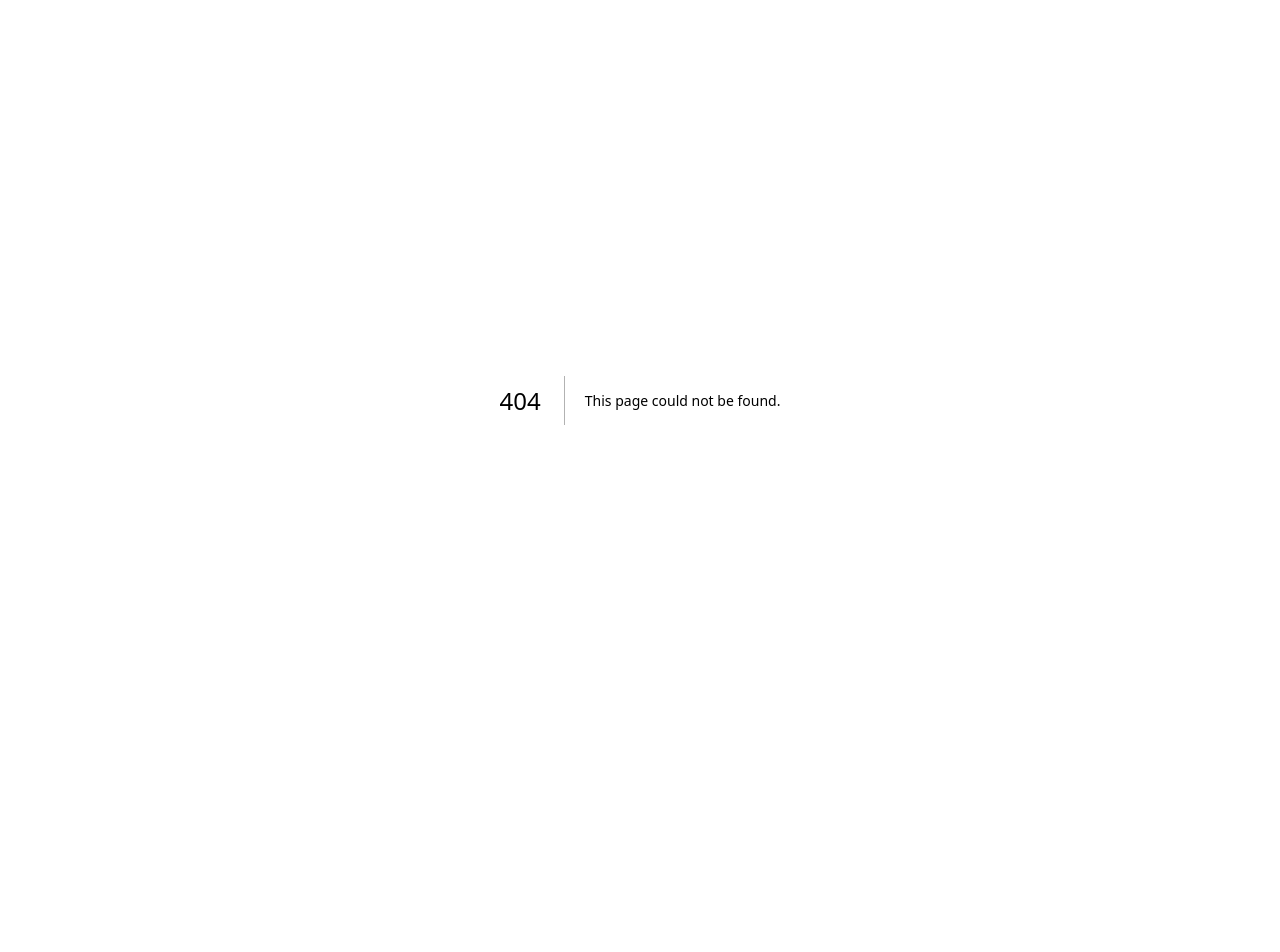
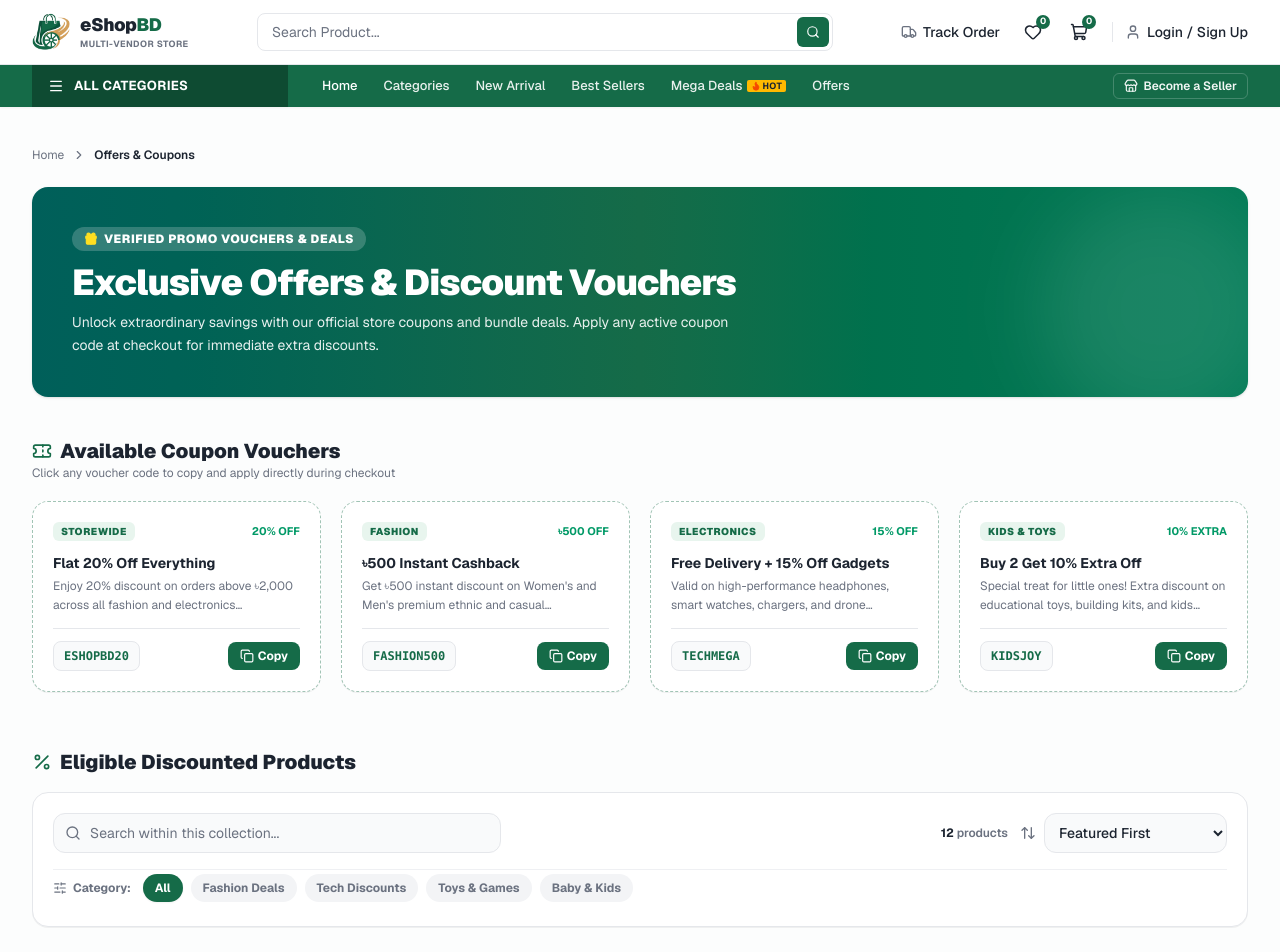
Before and after one commit to Asmual/eShopBD, a Next.js app: page /offers in a window 1280 px wide. Before the commit this address had no page. Shown: the top 952 px of the page. Before the commit the page ends 800 px from the top, so only its background shows below. Built offline with nearby package versions, Linux system fonts and the light colour scheme.

Commit message:
Implement Offers & Coupons storefront page with copyable voucher codes and promo catalog

```diff
--- /dev/null
+++ b/src/app/(storefront)/offers/page.tsx
@@ -0,0 +1,221 @@
+"use client";
+
+import React, { useState, useMemo } from "react";
+import Link from "next/link";
+import { Tag, ChevronRight, Copy, Check, Ticket, Gift, Percent } from "lucide-react";
+import toast from "react-hot-toast";
+import ProductCard from "@/features/products/components/ProductCard";
+import ProductFilterBar from "@/features/products/components/ProductFilterBar";
+import EmptyState from "@/components/common/EmptyState";
+import { ALL_PRODUCTS, COUPON_OFFERS } from "@/data/products";
+
+const OFFERS_CATEGORIES = [
+  { id: "women", name: "Fashion Deals" },
+  { id: "electronics", name: "Tech Discounts" },
+  { id: "toys-games", name: "Toys & Games" },
+  { id: "kids", name: "Baby & Kids" },
+];
+
+export default function OffersPage() {
+  const [copiedCode, setCopiedCode] = useState<string | null>(null);
+  const [selectedCategory, setSelectedCategory] = useState("all");
+  const [sortBy, setSortBy] = useState("featured");
+  const [searchQuery, setSearchQuery] = useState("");
+
+  const handleCopyCode = (code: string) => {
+    navigator.clipboard.writeText(code);
+    setCopiedCode(code);
+    toast.success(`Coupon code ${code} copied to clipboard!`);
+    setTimeout(() => setCopiedCode(null), 2500);
+  };
+
+  const offerProducts = useMemo(() => {
+    let result = ALL_PRODUCTS.filter((p) => p.discountPercent > 0);
+
+    if (selectedCategory !== "all") {
+      result = result.filter((p) => p.category === selectedCategory);
+    }
+
+    if (searchQuery.trim()) {
+      const q = searchQuery.toLowerCase();
+      result = result.filter(
+        (p) =>
+          p.name.toLowerCase().includes(q) ||
+          p.categoryName.toLowerCase().includes(q)
+      );
+    }
+
+    switch (sortBy) {
+      case "price-low":
+        result.sort((a, b) => a.price - b.price);
+        break;
+      case "price-high":
+        result.sort((a, b) => b.price - a.price);
+        break;
+      case "rating":
+        result.sort((a, b) => b.rating - a.rating);
+        break;
+      case "popular":
+        result.sort((a, b) => b.soldCount - a.soldCount);
+        break;
+      case "featured":
+      default:
+        result.sort((a, b) => b.discountPercent - a.discountPercent);
+        break;
+    }
+
+    return result;
+  }, [selectedCategory, searchQuery, sortBy]);
+
+  return (
+    <div className="w-full bg-brand-surface/40 min-h-screen py-6 sm:py-10">
+      <div className="max-w-7xl mx-auto px-4 sm:px-6 lg:px-8">
+        {/* Breadcrumb Navigation */}
+        <nav
+          aria-label="Breadcrumb"
+          className="flex items-center gap-2 text-xs text-text-muted mb-4 sm:mb-6"
+        >
+          <Link href="/" className="hover:text-brand transition-colors">
+            Home
+          </Link>
+          <ChevronRight className="w-3.5 h-3.5" />
+          <span className="text-text-main font-semibold">Offers & Coupons</span>
+        </nav>
+
+        {/* Hero Header Banner */}
+        <div className="bg-gradient-to-r from-teal-800 via-brand to-emerald-700 rounded-2xl p-6 sm:p-10 text-white mb-8 sm:mb-10 shadow-sm relative overflow-hidden">
+          <div className="relative z-10 max-w-2xl">
+            <div className="inline-flex items-center gap-1.5 px-3 py-1 rounded-full bg-white/20 text-white text-xs font-black uppercase tracking-wider mb-3 backdrop-blur-xs">
+              <Gift className="w-3.5 h-3.5 fill-current text-yellow-300" />
+              <span>Verified Promo Vouchers & Deals</span>
+            </div>
+            <h1 className="text-2xl sm:text-4xl font-black tracking-tight">
+              Exclusive Offers & Discount Vouchers
+            </h1>
+            <p className="mt-2 text-xs sm:text-sm text-white/90 leading-relaxed">
+              Unlock extraordinary savings with our official store coupons and bundle deals. Apply any active coupon code at checkout for immediate extra discounts.
+            </p>
+          </div>
+          <div className="absolute -right-8 -bottom-8 w-60 h-60 bg-white/10 rounded-full blur-2xl pointer-events-none" />
+        </div>
+
+        {/* Interactive Coupon Vouchers Showcase */}
+        <div className="mb-10 sm:mb-14">
+          <div className="flex items-center justify-between mb-5">
+            <div>
+              <h2 className="text-lg sm:text-xl font-black text-text-main flex items-center gap-2">
+                <Ticket className="w-5 h-5 text-brand" />
+                <span>Available Coupon Vouchers</span>
+              </h2>
+              <p className="text-xs text-text-muted">
+                Click any voucher code to copy and apply directly during checkout
+              </p>
+            </div>
+          </div>
+
+          <div className="grid grid-cols-1 sm:grid-cols-2 lg:grid-cols-4 gap-4 sm:gap-5">
+            {COUPON_OFFERS.map((coupon) => {
+              const isCopied = copiedCode === coupon.code;
+              return (
+                <div
+                  key={coupon.id}
+                  className="relative bg-white rounded-2xl border border-dashed border-brand/40 p-4 sm:p-5 shadow-2xs hover:shadow-md transition-all flex flex-col justify-between"
+                >
+                  {/* Top Badge */}
+                  <div className="flex items-center justify-between mb-3">
+                    <span className="px-2 py-0.5 rounded-md bg-brand-light text-brand text-[10px] font-black uppercase tracking-wider">
+                      {coupon.tag}
+                    </span>
+                    <span className="text-[11px] font-bold text-emerald-600">
+                      {coupon.discount}
+                    </span>
+                  </div>
+
+                  {/* Title & Desc */}
+                  <div>
+                    <h3 className="text-sm font-bold text-text-main mb-1">
+                      {coupon.title}
+                    </h3>
+                    <p className="text-xs text-text-muted leading-relaxed line-clamp-2 mb-3">
+                      {coupon.description}
+                    </p>
+                  </div>
+
+                  {/* Coupon Code Pill & Copy Button */}
+                  <div className="pt-3 border-t border-border-light flex items-center justify-between">
+                    <div className="font-mono text-xs font-black text-brand bg-gray-50 px-2.5 py-1.5 rounded-lg border border-border-light select-all">
+                      {coupon.code}
+                    </div>
+
+                    <button
+                      type="button"
+                      onClick={() => handleCopyCode(coupon.code)}
+                      className={`inline-flex items-center gap-1 px-3 py-1.5 rounded-lg text-xs font-bold transition-all cursor-pointer ${
+                        isCopied
+                          ? "bg-emerald-600 text-white"
+                          : "bg-brand hover:bg-brand-hover text-white active:scale-98"
+                      }`}
+                    >
+                      {isCopied ? (
+                        <>
+                          <Check className="w-3.5 h-3.5" />
+                          <span>Copied</span>
+                        </>
+                      ) : (
+                        <>
+                          <Copy className="w-3.5 h-3.5" />
+                          <span>Copy</span>
+                        </>
+                      )}
+                    </button>
+                  </div>
+                </div>
+              );
+            })}
+          </div>
+        </div>
+
+        {/* Discounted Product Catalog Section */}
+        <div className="flex items-center justify-between mb-4">
+          <h2 className="text-lg sm:text-xl font-black text-text-main flex items-center gap-2">
+            <Percent className="w-5 h-5 text-brand" />
+            <span>Eligible Discounted Products</span>
+          </h2>
+        </div>
+
+        <ProductFilterBar
+          categories={OFFERS_CATEGORIES}
+          selectedCategory={selectedCategory}
+          onSelectCategory={setSelectedCategory}
+          sortBy={sortBy}
+          onSortChange={setSortBy}
+          searchQuery={searchQuery}
+          onSearchChange={setSearchQuery}
+          totalCount={offerProducts.length}
+        />
+
+        {/* Product Cards Grid */}
+        {offerProducts.length > 0 ? (
+          <div className="grid grid-cols-2 sm:grid-cols-3 lg:grid-cols-4 gap-3 sm:gap-6">
+            {offerProducts.map((product, idx) => (
+              <ProductCard
+                key={product.id}
+                product={product}
+                priority={idx < 4}
+              />
+            ))}
+          </div>
+        ) : (
+          <EmptyState
+            title="No promotional items found"
+            description="Try selecting another category or clear search terms to see all eligible offers."
+            onReset={() => {
+              setSelectedCategory("all");
+              setSearchQuery("");
+            }}
+          />
+        )}
+      </div>
+    </div>
+  );
+}
```
